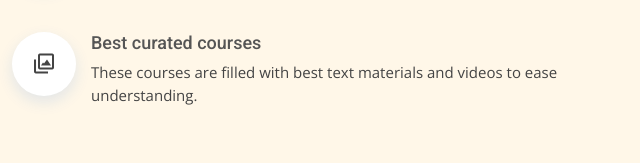
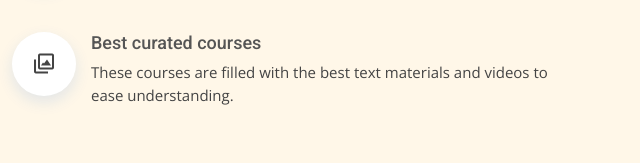
Before and after one commit to shilpeegupta14/bluelearn-hackathon, a plain HTML site: page index.html in a window 1280 px wide. Shown: the part 1888-2051 px from the top of the page, 640-1280 px from the left. Drawn offline with nearby package versions, Linux system fonts and the light colour scheme; files that its build step writes are made by us from their sources; a script that the page names is missing; files whose address does not match are found by name.

Commit message:
update index.html

```diff
--- a/index.html
+++ b/index.html
@@ -200,7 +200,7 @@
                 <i class="bx bx-images"></i>
                 <div>
                   <h5>Best curated courses</h5>
-                  <p>These courses are filled with best text materials and videos to ease understanding.</p>
+                  <p>These courses are filled with the best text materials and videos to ease understanding.</p>
                 </div>
               </li>
             </ul>
```
